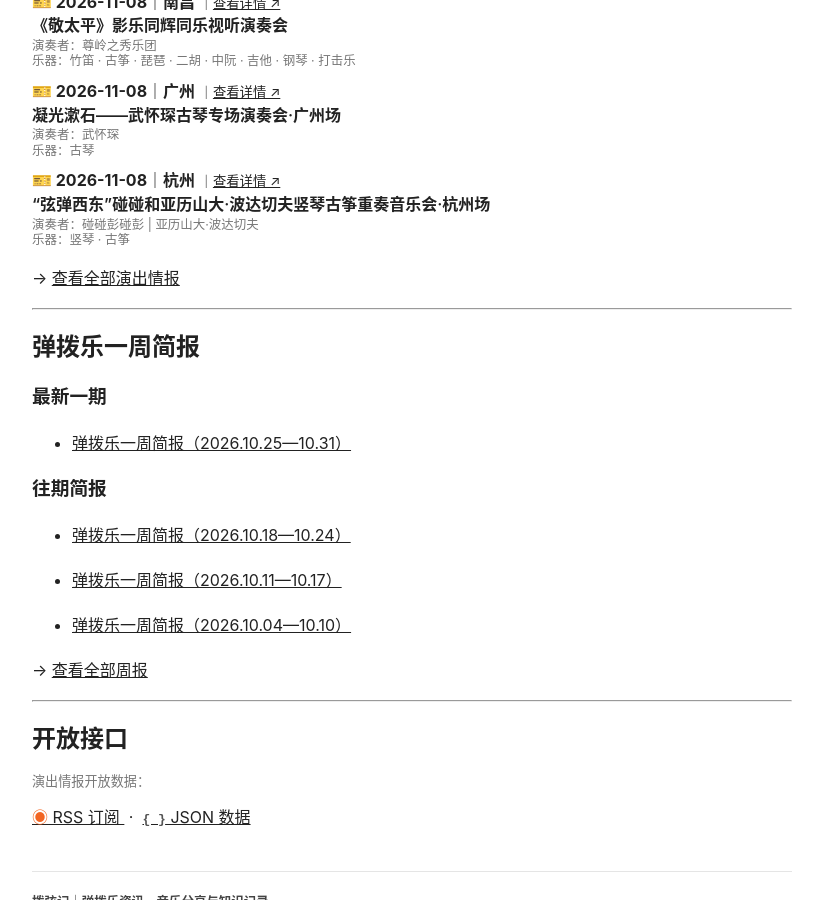
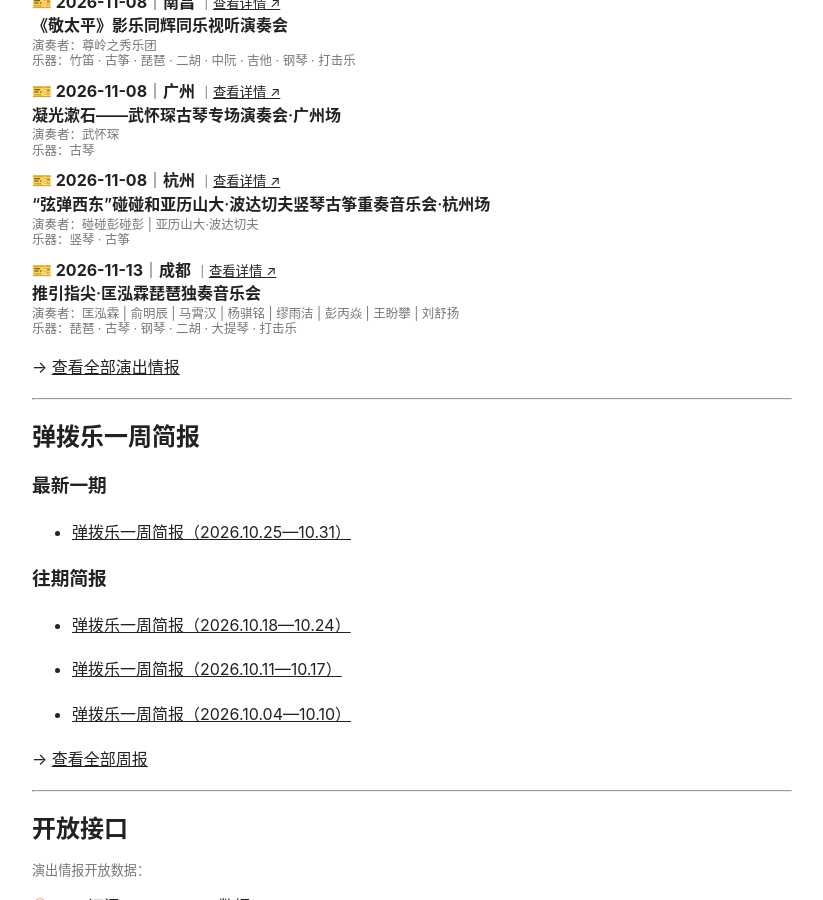
Before and after one commit to KeenKwok/boxianji, a Jekyll site: the page built from index.md, in a window 1280 px wide and 900 px high, scrolled down 1276 px. Shown: the whole window, without its empty margins (228-1051 px from the left). Built offline with Jekyll 4.4.1, drawn with Linux system fonts in a browser that asks for light colours.

Commit message:
更新 attention.yml

```diff
--- a/_data/attention.yml
+++ b/_data/attention.yml
@@ -1,3 +1,25 @@
+- id: "20261113-chengdu-tuiyinzhijian-kuanghonglin-pipa"
+  date: "2026-11-13"
+  city: "成都"
+  title: "推引指尖·匡泓霖琵琶独奏音乐会"
+  performers:
+    - "匡泓霖"
+    - "俞明辰"
+    - "马霄汉"
+    - "杨骐铭"
+    - "缪雨洁"
+    - "彭丙焱"
+    - "王盼攀"
+    - "刘舒扬"
+  instruments:
+    - "琵琶"
+    - "古琴"
+    - "钢琴"
+    - "二胡"
+    - "大提琴"
+    - "打击乐"
+  link: "https://mp.weixin.qq.com/s/Rd0CktEfOxoB7EwXGyRTSA"
+
 - id: "20261108-hangzhou-xianxiangwuxiong-yangyang-guqin-solo"
   date: "2026-11-08"
   city: "杭州"
```
